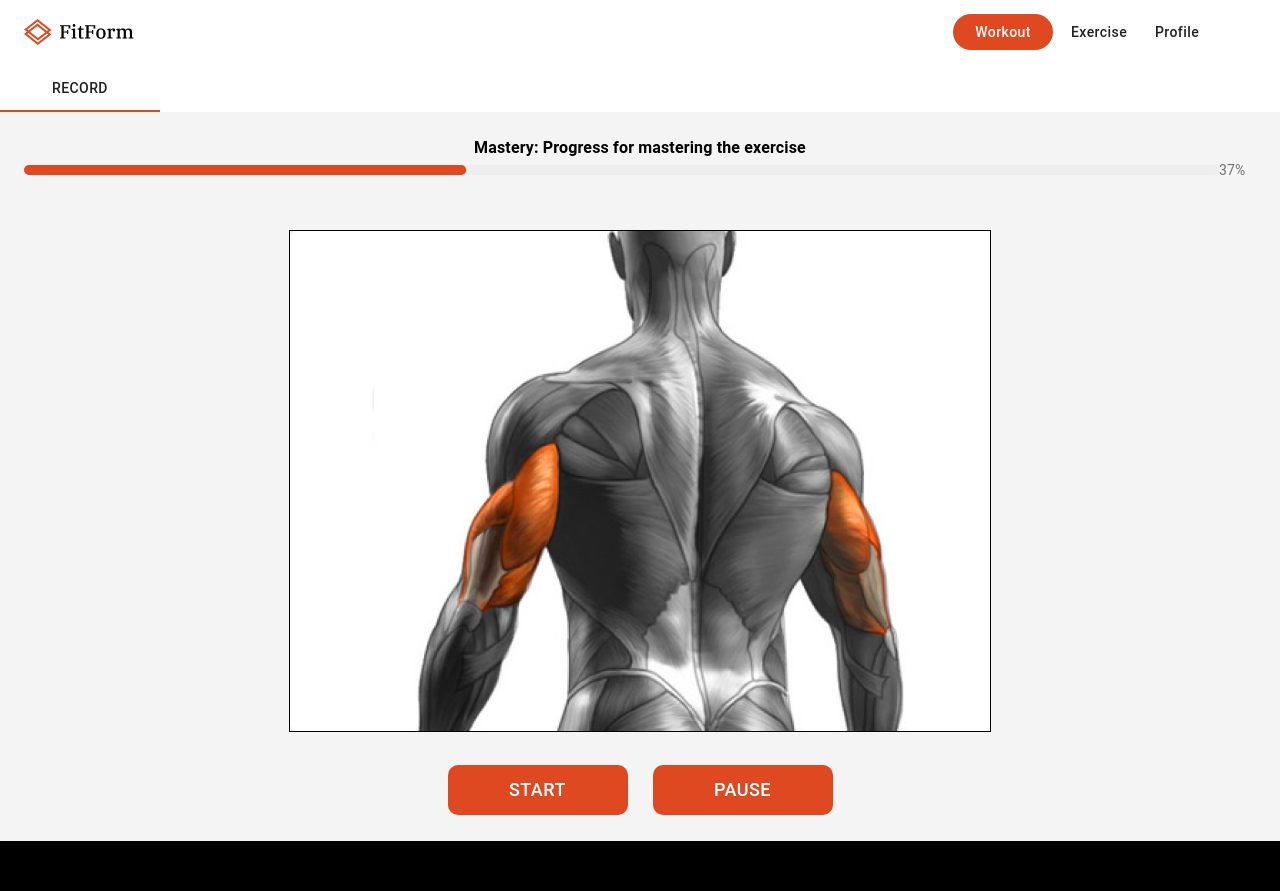
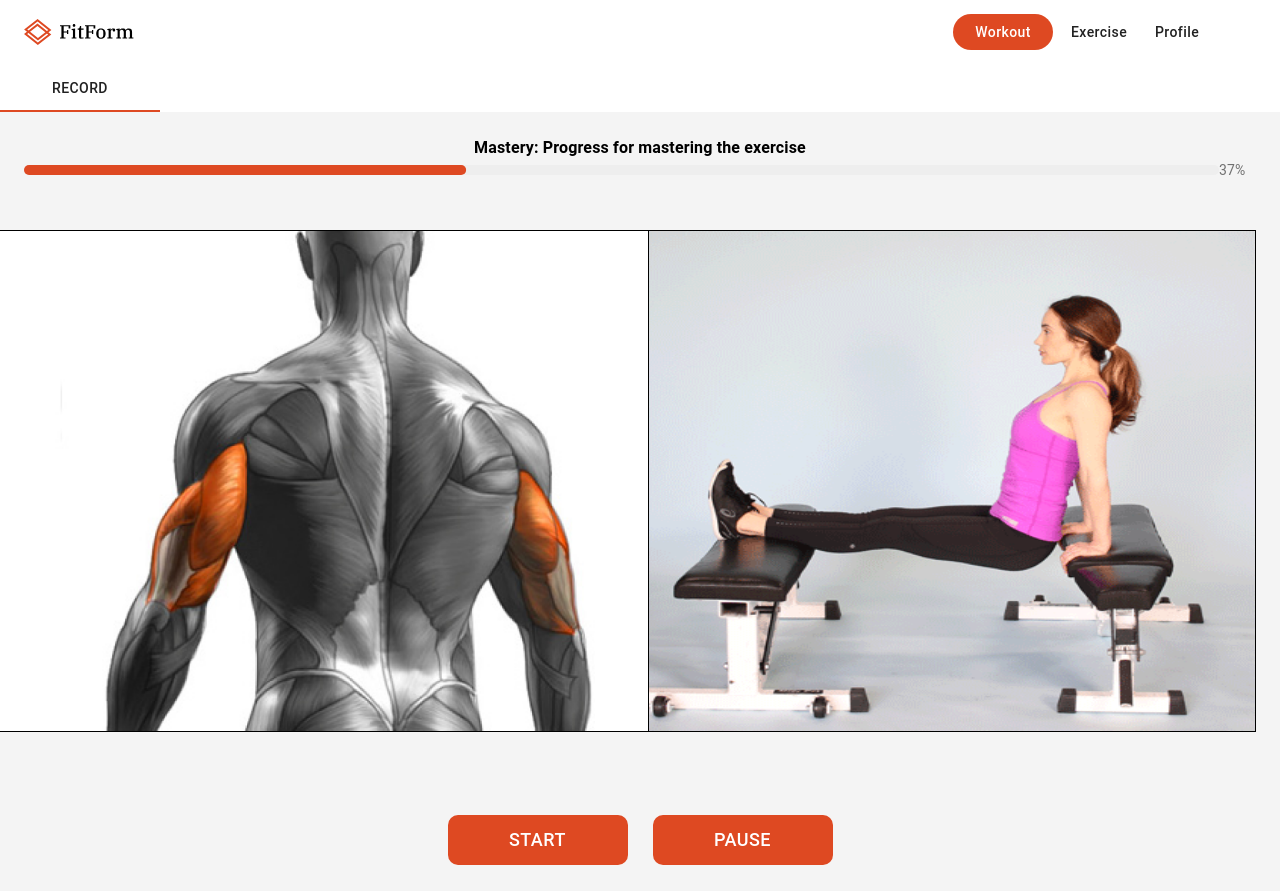
Before and after one commit to luismangubat/fitform, a React (Create React App) app in the folder client/: page /record in a window 1280 px wide. Before the commit the page ends 841 px from the top, so only its background shows below. Built offline with nearby package versions, Linux system fonts and the light colour scheme.

Commit message:
Added dip gif

```diff
--- a/client/src/components/workout/preview.js
+++ b/client/src/components/workout/preview.js
@@ -8,6 +8,7 @@ import Grid from '@material-ui/core/Grid';
 import Button from '@material-ui/core/Button';
 import {  withStyles } from '@material-ui/core/styles';
 import Image from '../../assets/triceps.png'
+import Dip from '../../assets/dipp.gif'
 //import RecordingComponent from './recordingComponent';
 
 
@@ -80,6 +81,22 @@ const useStyles = makeStyles({
 
 
   },
+
+  dipContainer:  {
+    border: '1px solid #fff',
+    width: '700px',
+    height: '500px',
+    borderColor: 'black',
+    textAlign: 'center',
+    marginTop: '50px',
+    backgroundImage: `url(${Dip})`,
+    backgroundSize: '100% 100%',
+    marginBottom: '50px'
+
+
+
+  },
+
 
   header: {
     paddingLeft: '15px',
@@ -175,7 +192,7 @@ export default function Preview() {
       </div>
       <LinearProgressWithLabel color='secondary' />
       <Grid container spacing={2} >
-        <Grid item xs={12} md={12} justify={'center'}>
+        <Grid item xs={12} md={6} justify={'center'}>
           <div className={classes.gridContainer}>
             <div className={classes.videoContainer} >
             <video
@@ -185,6 +202,12 @@ export default function Preview() {
                 muted
                 autoPlay>
                 </video>
+            </div>
+            </div>
+        </Grid>
+        <Grid item xs={12} md={6} justify={'center'}>
+          <div className={classes.gridContainer}>
+            <div className={classes.dipContainer} >
             </div>
             </div>
         </Grid>
```
Also changed, not shown: client/src/assets/dip.gif (added), client/src/assets/dipp.gif (added).
